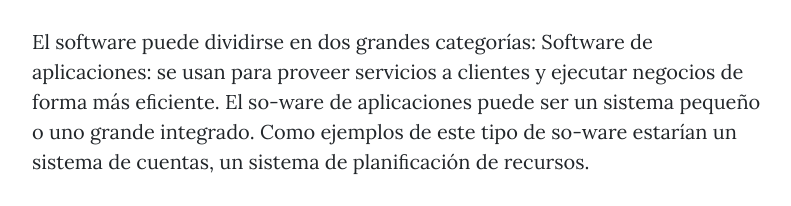
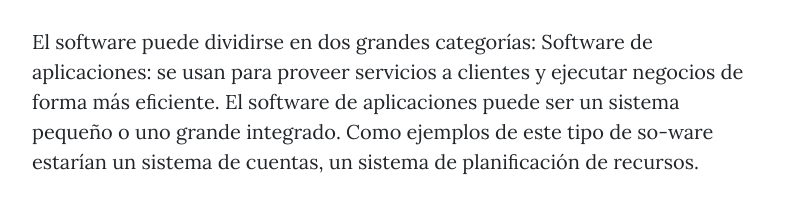
Before and after one commit to Andysp000/p., a website: page about.html in a window 1280 px wide. Shown: the part 3114-3320 px from the top of the page, without its empty margins (243-1034 px from the left). Drawn offline with nearby package versions, Linux system fonts and the light colour scheme.

Commit message:
Update about.html

```diff
--- a/about.html
+++ b/about.html
@@ -113,10 +113,8 @@
 “Un proyecto so-ware es un esfuerzo temporal que se lleva  a cabo para crear un producto so-ware, servicio TI o  resultado único.”</p>
 
       <p>El software puede dividirse en dos grandes categorías:
- Software de aplicaciones: se usan para proveer servicios   a clientes y ejecutar negocios de forma más eﬁciente. El  so-ware de aplicaciones puede ser un sistema pequeño o  uno grande integrado. Como ejemplos de este tipo de  so-ware estarían un sistema de cuentas, un sistema de  planiﬁcación de recursos.</p>
-       <a href="#">
+ Software de aplicaciones: se usan para proveer servicios   a clientes y ejecutar negocios de forma más eﬁciente. El  software de aplicaciones puede ser un sistema pequeño o  uno grande integrado. Como ejemplos de este tipo de  so-ware estarían un sistema de cuentas, un sistema de  planiﬁcación de recursos.</p>
             <img class="img-fluid" src="img/kk.jpg" alt="">
-          </a>
         <p></p>
         <p></p>
         <p></p>
```
